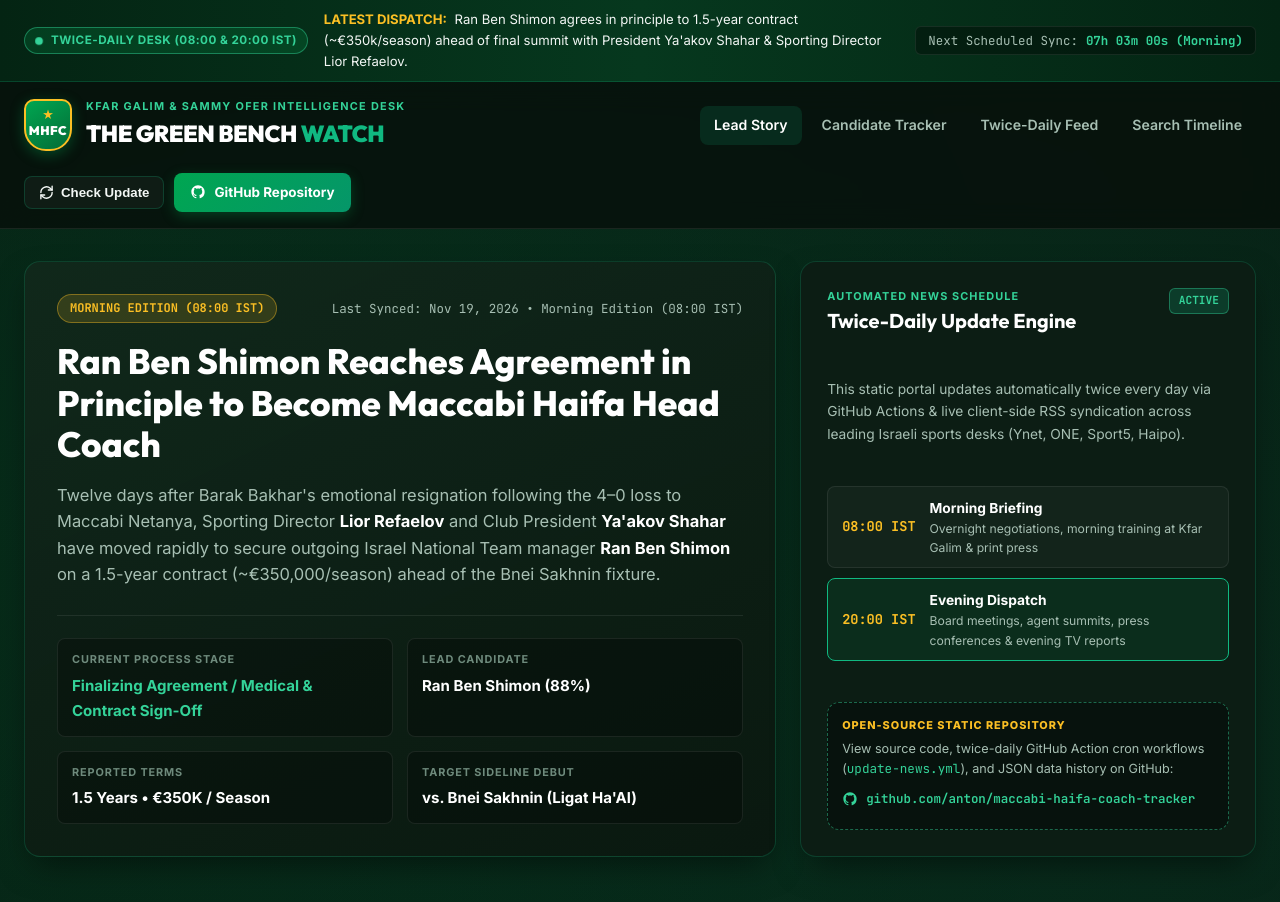
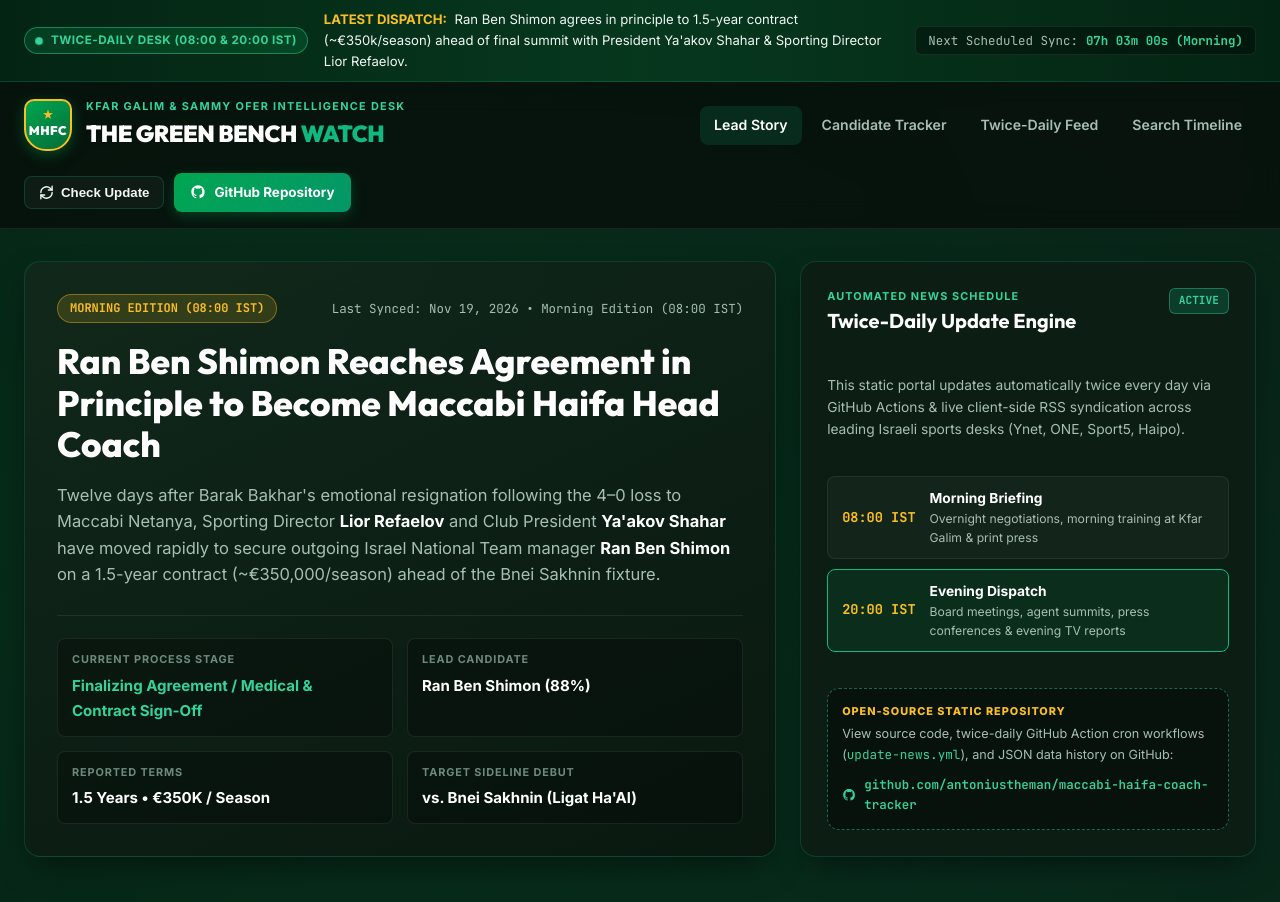
Before and after one commit to antonybenze/maccabi-haifa-coach-tracker, a plain HTML site: page index.html in a window 1280 px wide. Shown: the top 902 px of the page. Drawn offline with Linux system fonts and the light colour scheme.

Commit message:
chore: set GitHub repository URL to antoniustheman/maccabi-haifa-coach-tracker

```diff
--- a/app.js
+++ b/app.js
@@ -7,7 +7,7 @@
  * 4. On-demand live RSS wire supplement check for breaking Maccabi Haifa head coach headlines
  */
 
-const DEFAULT_REPO_SLUG = 'anton/maccabi-haifa-coach-tracker';
+const DEFAULT_REPO_SLUG = 'antoniustheman/maccabi-haifa-coach-tracker';
 
 let newsData = null;
 let activeCandidateFilter = 'all';
--- a/index.html
+++ b/index.html
@@ -55,7 +55,7 @@
           <span>Check Update</span>
         </button>
         <!-- Prominent GitHub Repository Link in Website Header -->
-        <a id="header-github-link" href="https://github.com/anton/maccabi-haifa-coach-tracker" target="_blank" rel="noopener noreferrer" class="btn-github">
+        <a id="header-github-link" href="https://github.com/antoniustheman/maccabi-haifa-coach-tracker" target="_blank" rel="noopener noreferrer" class="btn-github">
           <svg width="16" height="16" viewBox="0 0 24 24" fill="currentColor" aria-hidden="true"><path fill-rule="evenodd" clip-rule="evenodd" d="M12 2C6.477 2 2 6.484 2 12.017c0 4.425 2.865 8.18 6.839 9.504.5.092.682-.217.682-.483 0-.237-.008-.868-.013-1.703-2.782.605-3.369-1.343-3.369-1.343-.454-1.158-1.11-1.466-1.11-1.466-.908-.62.069-.608.069-.608 1.003.07 1.53 1.032 1.53 1.032.892 1.53 2.341 1.088 2.91.832.092-.647.35-1.088.636-1.338-2.22-.253-4.555-1.113-4.555-4.951 0-1.093.39-1.988 1.029-2.688-.103-.253-.446-1.272.098-2.65 0 0 .84-.27 2.75 1.026A9.564 9.564 0 0112 6.844c.85.004 1.705.115 2.504.337 1.909-1.296 2.747-1.027 2.747-1.027.546 1.379.202 2.398.1 2.651.64.7 1.028 1.595 1.028 2.688 0 3.848-2.339 4.695-4.566 4.943.359.309.678.92.678 1.855 0 1.338-.012 2.419-.012 2.747 0 .268.18.58.688.482A10.019 10.019 0 0022 12.017C22 6.484 17.522 2 12 2z"/></svg>
           <span>GitHub Repository</span>
         </a>
@@ -132,9 +132,9 @@
           <p class="repo-banner-text">
             View source code, twice-daily GitHub Action cron workflows (<code>update-news.yml</code>), and JSON data history on GitHub:
           </p>
-          <a id="card-github-link" href="https://github.com/anton/maccabi-haifa-coach-tracker" target="_blank" rel="noopener noreferrer" class="repo-url-link">
+          <a id="card-github-link" href="https://github.com/antoniustheman/maccabi-haifa-coach-tracker" target="_blank" rel="noopener noreferrer" class="repo-url-link">
             <svg width="16" height="16" viewBox="0 0 24 24" fill="currentColor"><path fill-rule="evenodd" clip-rule="evenodd" d="M12 2C6.477 2 2 6.484 2 12.017c0 4.425 2.865 8.18 6.839 9.504.5.092.682-.217.682-.483 0-.237-.008-.868-.013-1.703-2.782.605-3.369-1.343-3.369-1.343-.454-1.158-1.11-1.466-1.11-1.466-.908-.62.069-.608.069-.608 1.003.07 1.53 1.032 1.53 1.032.892 1.53 2.341 1.088 2.91.832.092-.647.35-1.088.636-1.338-2.22-.253-4.555-1.113-4.555-4.951 0-1.093.39-1.988 1.029-2.688-.103-.253-.446-1.272.098-2.65 0 0 .84-.27 2.75 1.026A9.564 9.564 0 0112 6.844c.85.004 1.705.115 2.504.337 1.909-1.296 2.747-1.027 2.747-1.027.546 1.379.202 2.398.1 2.651.64.7 1.028 1.595 1.028 2.688 0 3.848-2.339 4.695-4.566 4.943.359.309.678.92.678 1.855 0 1.338-.012 2.419-.012 2.747 0 .268.18.58.688.482A10.019 10.019 0 0022 12.017C22 6.484 17.522 2 12 2z"/></svg>
-            <span id="repo-url-display">github.com/anton/maccabi-haifa-coach-tracker</span>
+            <span id="repo-url-display">github.com/antoniustheman/maccabi-haifa-coach-tracker</span>
           </a>
         </div>
       </aside>
@@ -237,7 +237,7 @@
       <div class="footer-col footer-repo-box">
         <h4>GitHub Repository &amp; Source Code</h4>
         <p>Inspect the static site code, JSON feed data, and twice-daily GitHub Actions workflow:</p>
-        <a id="footer-github-link" href="https://github.com/anton/maccabi-haifa-coach-tracker" target="_blank" rel="noopener noreferrer" class="btn-github-footer">
+        <a id="footer-github-link" href="https://github.com/antoniustheman/maccabi-haifa-coach-tracker" target="_blank" rel="noopener noreferrer" class="btn-github-footer">
           <svg width="18" height="18" viewBox="0 0 24 24" fill="currentColor"><path fill-rule="evenodd" clip-rule="evenodd" d="M12 2C6.477 2 2 6.484 2 12.017c0 4.425 2.865 8.18 6.839 9.504.5.092.682-.217.682-.483 0-.237-.008-.868-.013-1.703-2.782.605-3.369-1.343-3.369-1.343-.454-1.158-1.11-1.466-1.11-1.466-.908-.62.069-.608.069-.608 1.003.07 1.53 1.032 1.53 1.032.892 1.53 2.341 1.088 2.91.832.092-.647.35-1.088.636-1.338-2.22-.253-4.555-1.113-4.555-4.951 0-1.093.39-1.988 1.029-2.688-.103-.253-.446-1.272.098-2.65 0 0 .84-.27 2.75 1.026A9.564 9.564 0 0112 6.844c.85.004 1.705.115 2.504.337 1.909-1.296 2.747-1.027 2.747-1.027.546 1.379.202 2.398.1 2.651.64.7 1.028 1.595 1.028 2.688 0 3.848-2.339 4.695-4.566 4.943.359.309.678.92.678 1.855 0 1.338-.012 2.419-.012 2.747 0 .268.18.58.688.482A10.019 10.019 0 0022 12.017C22 6.484 17.522 2 12 2z"/></svg>
           <span id="footer-repo-text">View Repository on GitHub</span>
         </a>
```
